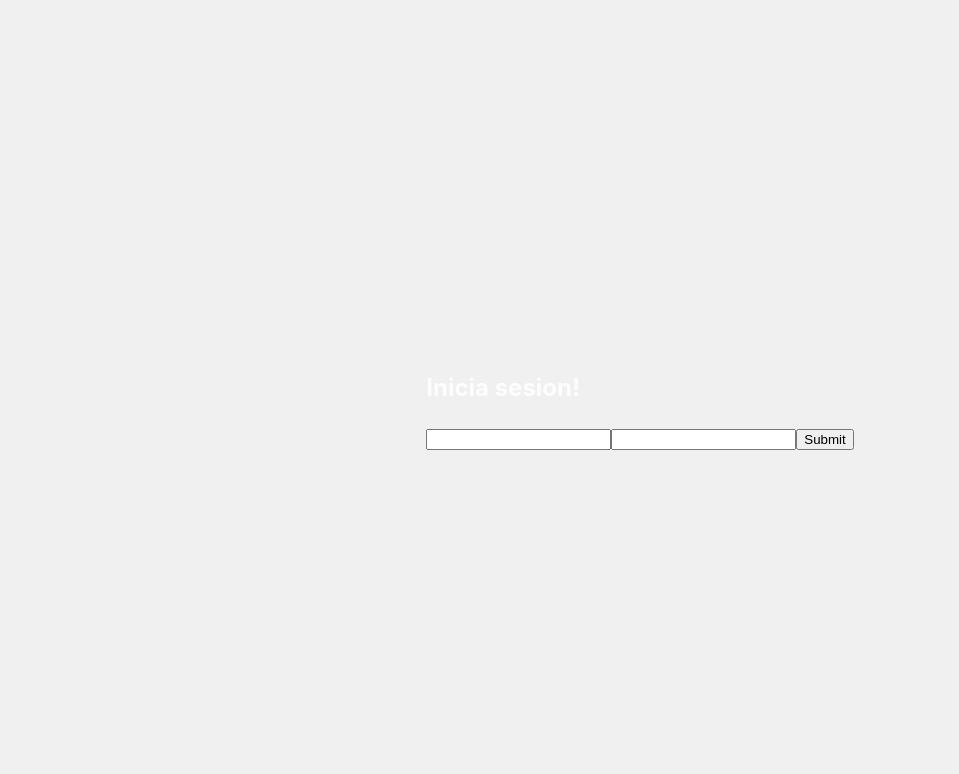
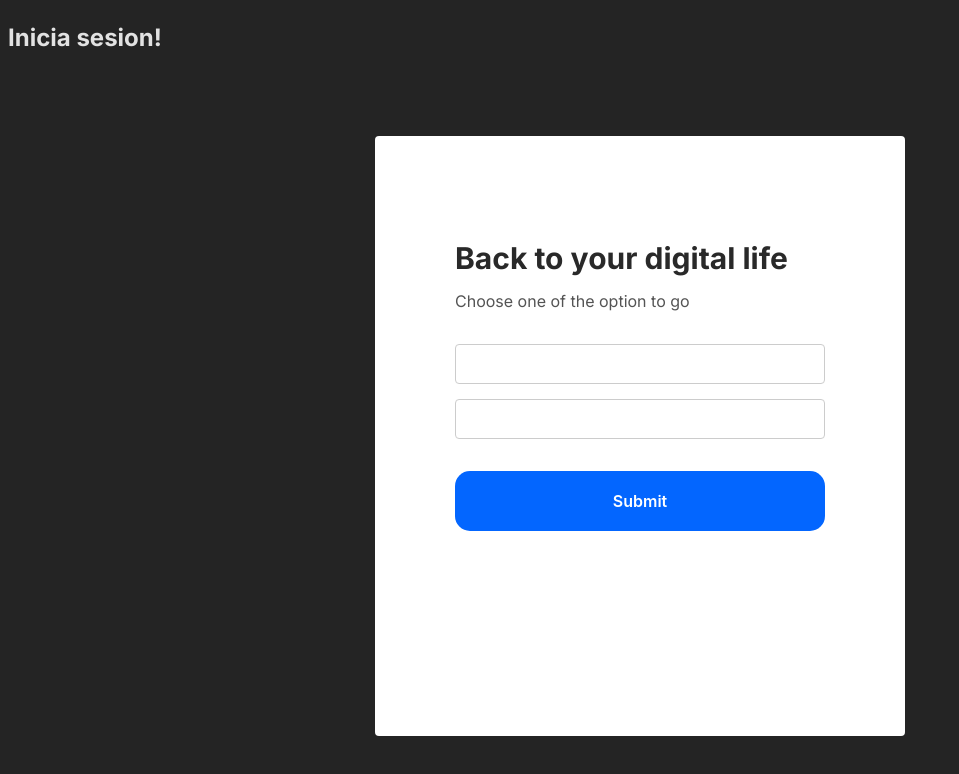
Before and after one commit to MahiroDev97/IS_PROYECTO_2023-2, a React (Vite) app in the folder frontend/: page /auth in a window 1280 px wide. Shown: the top 774 px of the page, without its empty margins (0-959 px from the left). Built offline with nearby package versions, Linux system fonts and the light colour scheme; no server answers.

Commit message:
Login Changes

```diff
--- a/frontend/src/components/LoginForm.jsx
+++ b/frontend/src/components/LoginForm.jsx
@@ -1,7 +1,10 @@
 import { useNavigate } from 'react-router-dom';
 import { useForm } from 'react-hook-form';
 import { login } from '../services/auth.service';
-import "/styles/LoginForm.css";
+import Box from "@mui/material/Box";
+import TextField from "@mui/material/TextField";
+import "../login.scss";
+
 function LoginForm() {
   const navigate = useNavigate();
 
@@ -18,20 +21,32 @@ function LoginForm() {
   };
 
   return (
-    <form onSubmit={handleSubmit(onSubmit)}>
+    <Box component="form" noValidate autoComplete="off" onSubmit={handleSubmit(onSubmit)} className="App">
+      <div className="container">
+        <div className="card_area">
+          <h1 className="container_title">Back to your digital life</h1>
+          <p className="container_para">Choose one of the option to go</p>
+          <div className="input_card">
             <input
               name="email"
               type="email"
               {...register('email', { required: true })}
+              className="input"
             />
             <input
               type="password"
               name="password"
               {...register('password', { required: true })}
+              className="input"
             />
             {errors.exampleRequired && <span>This field is required</span>}
-      <input type="submit" />
-    </form>
+          </div>
+          <div className="card_button">
+            <input type="submit" className="button-28" />
+          </div>
+        </div>
+      </div>
+    </Box>
   );
 }
 
--- a/frontend/src/login.scss
+++ b/frontend/src/login.scss
@@ -17,6 +17,11 @@
     {
       width: 100%;
       margin-top: 15px;
+      padding: 10px;
+      border: 1px solid #ccc;
+      border-radius: 4px;
+      box-sizing: border-box;
+      font-size: 16px;
     }
 
     .card_area
@@ -36,34 +41,11 @@
     .container_para
     {
       color: #545454;
-    font-size: 18px;
-    font-weight: 400;
     }
 
   .line
   {
     display: flex;
-  }
-  .social_card{
-    display: flex;
-
-  .google
-  {
-    display: flex;
-    align-items: center;
-    justify-content: center;
-    width: 131px;
-    height: 61px;
-    background-color: #F7F7F7;
-    border-radius: 4px;
-    margin-left: 10px;
-  }
-
-
-
-
-
-
   }
 
   .card_button
```
Lines whose indentation alone changed are shown as unchanged.
